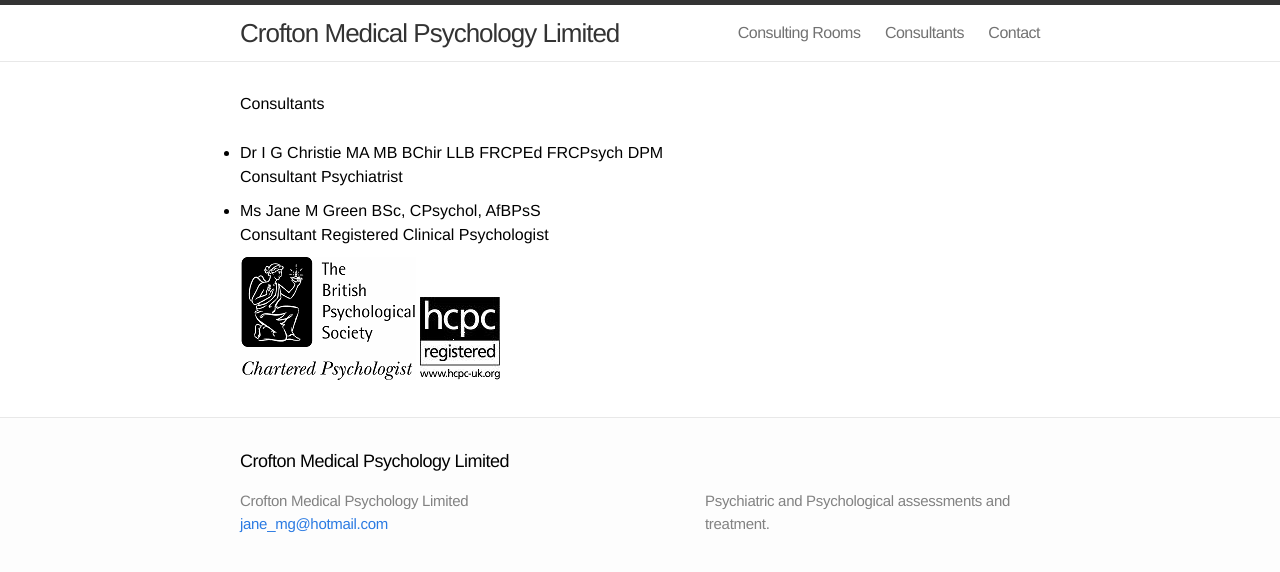
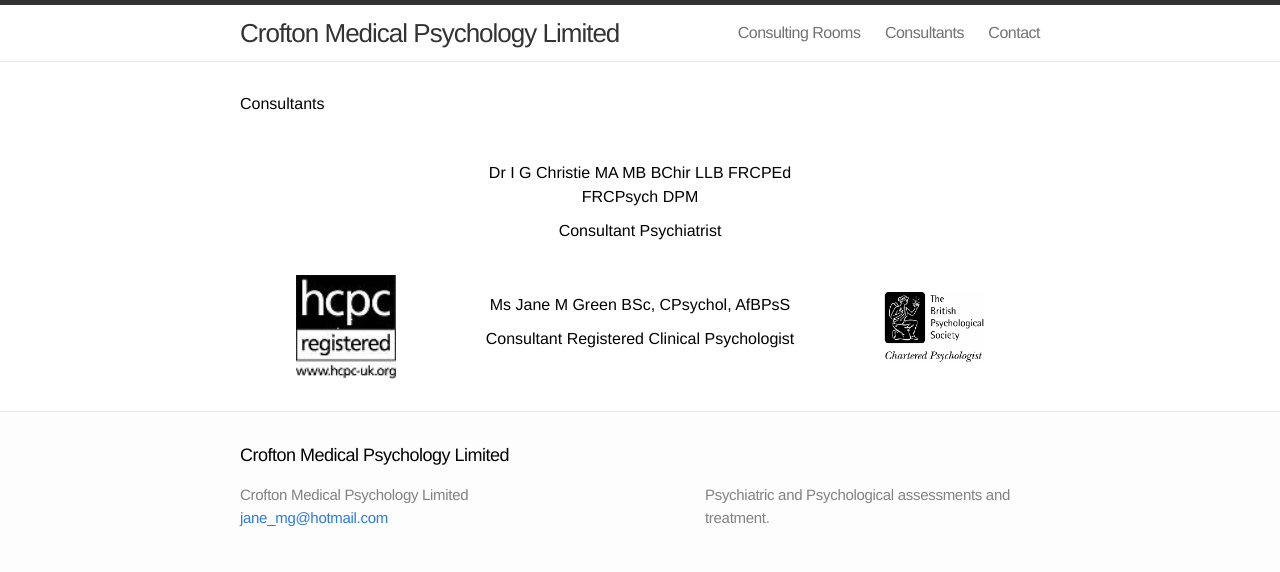
Before and after one commit to croftonmedpsych/croftonmedpsych.github.io, a Jekyll site: the page built from consultants/index.html, in a window 1280 px wide. Shown: the top 572 px of the page. Built offline with Jekyll 4.4.1, drawn with Linux system fonts in a browser that asks for light colours.

Commit message:
styling logos

```diff
--- a/consultants/index.html
+++ b/consultants/index.html
@@ -6,17 +6,27 @@ title: Consultants
 <div class="home">
 
   <h1>Consultants</h1>
+  <div id="consultants">
 
-  <ul>
-    <li>Dr I G Christie MA MB BChir LLB FRCPEd FRCPsych DPM <br />
-    Consultant Psychiatrist</li>
+    <div class="consultant">
+      <div class="name">
+        <p>Dr I G Christie MA MB BChir LLB FRCPEd FRCPsych DPM </p>
+        <p>Consultant Psychiatrist</p>
+      </div>
+    </div>
 
-    <li>Ms Jane M Green BSc, CPsychol, AfBPsS <br />
-    Consultant Registered Clinical Psychologist</li>
-  </ul>
+    <div class="consultant">
+      <img src="{{ site.url }}/assets/hcpc-logo.png" />
+      <div class="name">
+        <p>Ms Jane M Green BSc, CPsychol, AfBPsS</p>
+        <p>Consultant Registered Clinical Psychologist</p>
+      </div>
+      <img src="{{ site.url }}/assets/bps-logo.png" />
+    </div>
 
-  <img src="{{ site.url }}/assets/bps-logo.png" />
-  <img src="{{ site.url }}/assets/hcpc-logo.png" />
+  </div>
+
+
 
 
 </div>
--- a/css/main.css
+++ b/css/main.css
@@ -333,6 +333,23 @@ a:visited { color: #205caa; }
   height:200px;
 }
 
+#consultants {
+  text-align: center;
+}
+
+.consultant .name {
+  display: inline-block;
+  vertical-align: middle;
+  width: 360px;
+  margin: 20px 60px 20px 60px;
+}
+
+.consultant img {
+  display: inline-block;
+  vertical-align: middle;
+  width: 100px;
+}
+
 /* media queries */
 /* ----------------------------------------------------------*/
 
```
